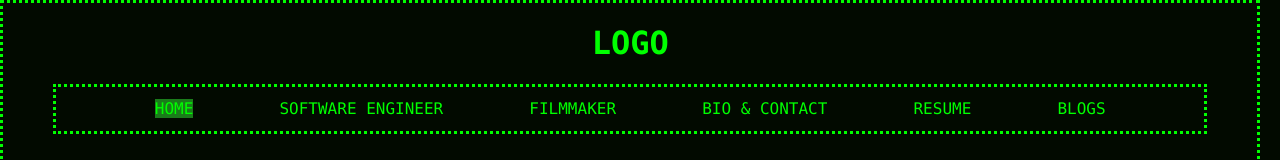
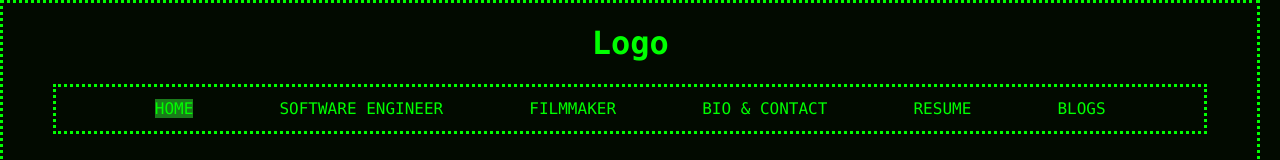
Before and after one commit to DanielYankiver/DanielYankiver.github.io, a React (Create React App) app: page / in a window 1280 px wide. Shown: the top 160 px of the page. Built offline with nearby package versions, Linux system fonts and the light colour scheme.

Commit message:
made logot componenet, made logo clickable to home pg

```diff
--- a/src/App.css
+++ b/src/App.css
@@ -19,6 +19,15 @@
   flex-direction: column;
   min-height: 99%;
 
+}
+
+.logo{
+  cursor: pointer;
+}
+
+.logo:hover{
+  /* background-color: #1a7c1a;
+  color: #0f0; */
 }
 
 nav a.active {
--- a/src/App.js
+++ b/src/App.js
@@ -2,6 +2,7 @@ import logo from './logo.svg';
 import './App.css';
 import React, { useState } from "react";
 import { Switch, Route } from "react-router-dom";
+import Logo from "./Logo";
 import NavBar from "./NavBar";
 import Footer from "./Footer";
 import Home from "./Home";
@@ -18,7 +19,9 @@ function App() {
 
   return (
     <div className="App">
-      <h1>LOGO</h1>
+      <div>
+        <Logo />
+      </div>
       <div className="nav-div">
         <NavBar onChangePage={setPage} />
         <Switch>
--- /dev/null
+++ b/src/Logo.js
@@ -0,0 +1,15 @@
+import React from "react";
+import {useHistory} from "react-router-dom"
+
+
+function Logo() {
+    const history = useHistory()
+
+    return (
+        <div>
+            <h1 className="logo" onClick={() => history.push('/')}>Logo</h1>
+        </div>
+    );
+}
+
+export default Logo;
```
